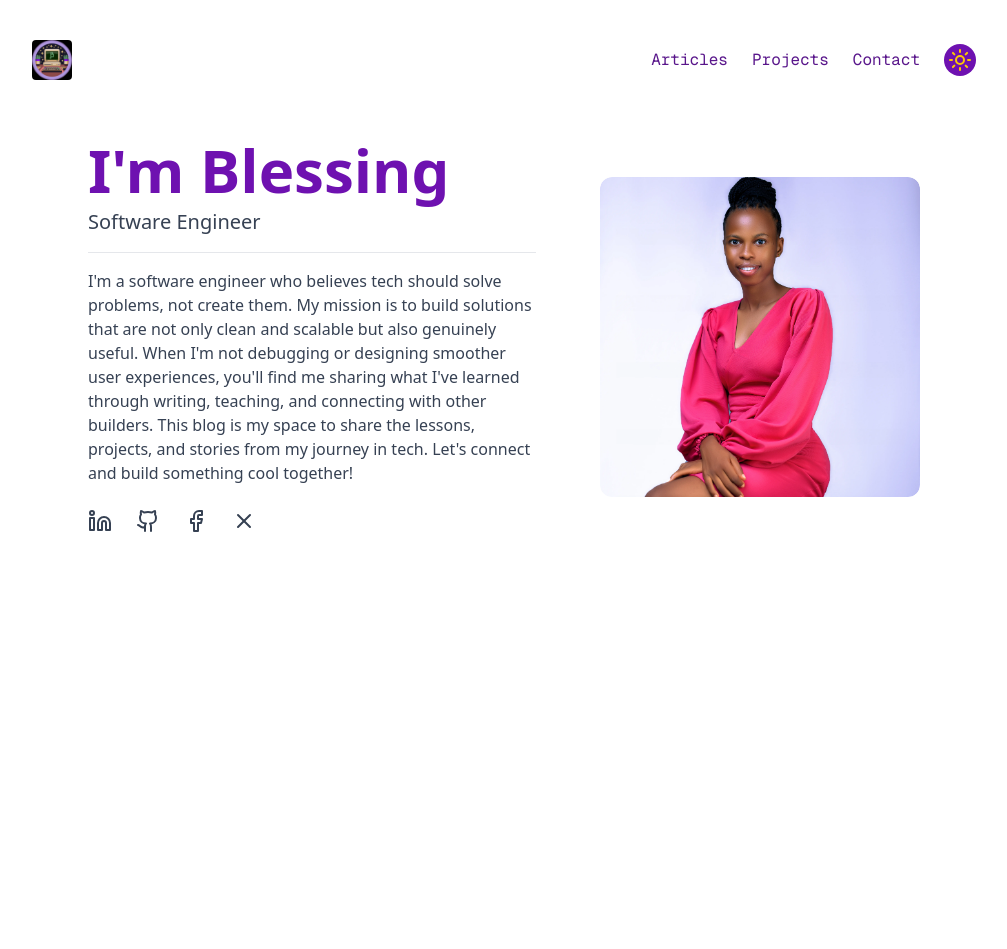
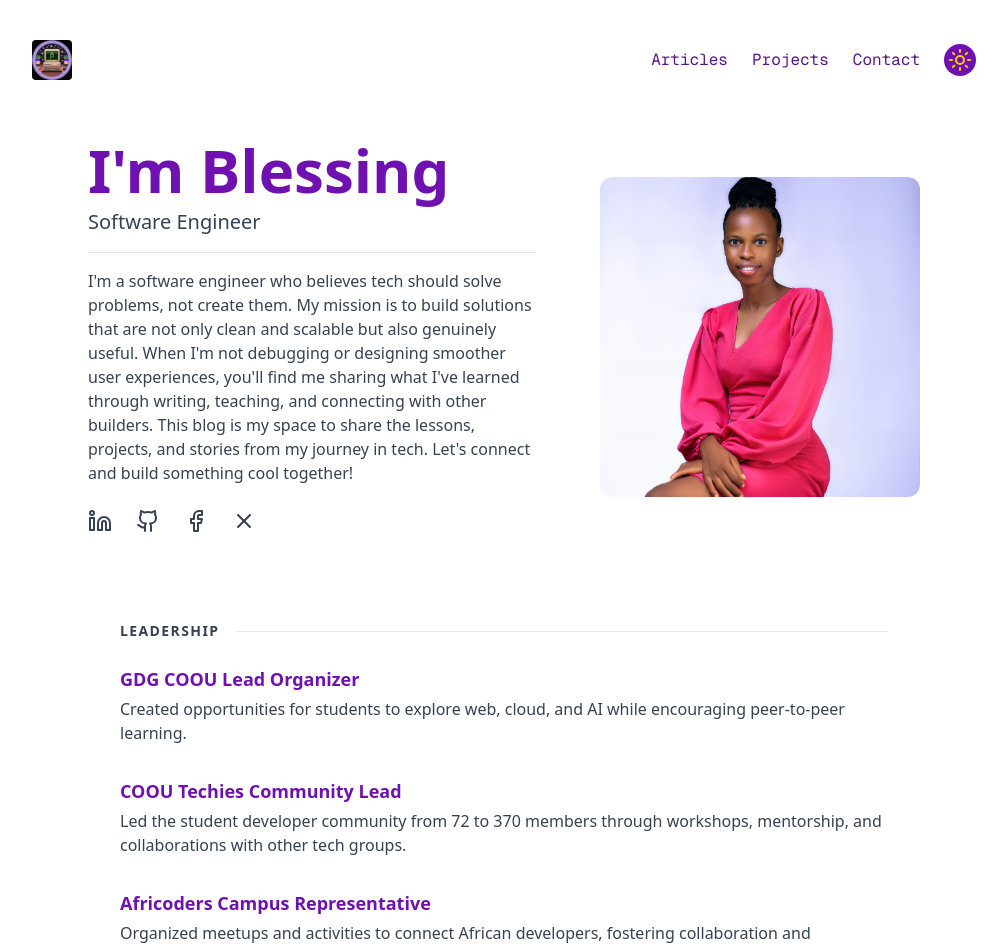
Before and after one commit to BlessingEmejulu/blessedtechie-blog, a Next.js app: page / in a window 1280 px wide. Shown: the top 949 px of the page, without its empty margins (136-1143 px from the left). Before the commit the page ends 800 px from the top, so only its background shows below. Built offline with nearby package versions, Linux system fonts and the light colour scheme.

Commit message:
Add LeadershipSection component and integrate it into Home page

```diff
--- a/app/page.tsx
+++ b/app/page.tsx
@@ -1,7 +1,11 @@
  import HeroSection from "@/components/sections/HeroSection";
+ import LeadershipSection from "@/components/sections/LeadershipSection";
 
 export default function Home() {
 return(
+   <>
       <HeroSection />
+       <LeadershipSection />
+       </>
 )
 }
--- a/components/sections/LeadershipSection.tsx
+++ b/components/sections/LeadershipSection.tsx
@@ -0,0 +1,38 @@
+export default function LeadershipSection() {
+  const leadership = [
+    {
+      title: "GDG COOU Lead Organizer",
+      description:
+        "Created opportunities for students to explore web, cloud, and AI while encouraging peer-to-peer learning.",
+    },
+    {
+      title: "COOU Techies Community Lead",
+      description:
+        "Led the student developer community from 72 to 370 members through workshops, mentorship, and collaborations with other tech groups.",
+    },
+    {
+      title: "Africoders Campus Representative",
+      description:
+        "Organized meetups and activities to connect African developers, fostering collaboration and knowledge sharing.",
+    },
+  ];
+
+  return (
+    <section className="py-10 max-w-3xl mx-auto">
+      <h2 className="text-sm font-semibold text-gray-700 tracking-widest mb-6 flex items-center gap-2">
+        LEADERSHIP
+        <span className="flex-1 border-t border-gray-200 ml-2" />
+      </h2>
+      <ul className="space-y-8">
+        {leadership.map((role, idx) => (
+          <li key={idx}>
+            <h3 className="text-lg font-semibold text-purple-800 mb-1">
+              {role.title}
+            </h3>
+            <p className="text-gray-700">{role.description}</p>
+          </li>
+        ))}
+      </ul>
+    </section>
+  );
+}
```
